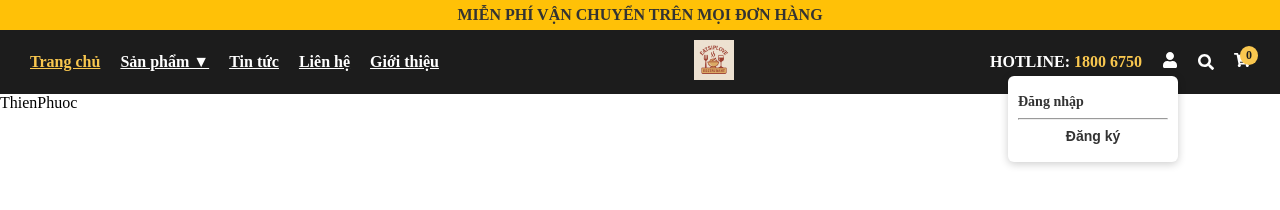
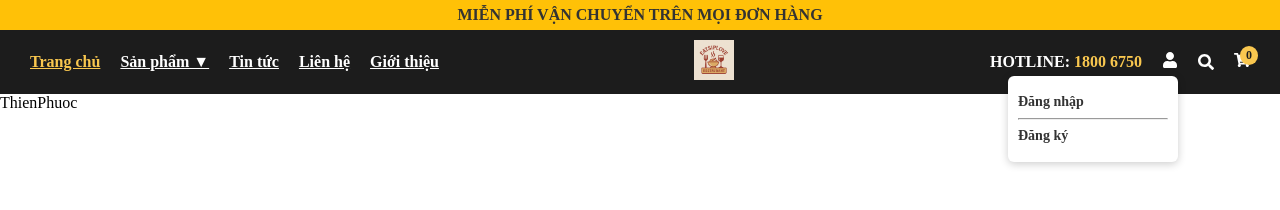
Before and after one commit to Project-start-2025/eatsiplove, a Next.js app: page / in a window 1280 px wide. Both pictures are taken after a click on the icon 1170 px from the left and 60 px from the top of the page. Shown: the top 210 px of the page. Built offline with nearby package versions, Linux system fonts and the light colour scheme.

Commit message:
Update Header.tsx

```diff
--- a/src/app/components/header/Header.tsx
+++ b/src/app/components/header/Header.tsx
@@ -98,21 +98,21 @@ const Header = () => {
                 Đăng nhập
               </Link>
               <hr style={{ margin: "0" }} />
-              <button
+              <Link
+                href="/Register"
                 style={{
-                  width: "100%",
-                  background: "none",
-                  border: "none",
+                  display: "block",
                   padding: "8px 0",
-                  cursor: "pointer",
                   fontWeight: "600",
                   fontSize: "14px",
                   color: "#333",
+                  textDecoration: "none",
+                  textAlign: "left",
+                  cursor: "pointer",
                 }}
-                onClick={() => alert("Đăng ký")}
               >
                 Đăng ký
-              </button>
+              </Link>
             </div>
           )}
         </div>
```
